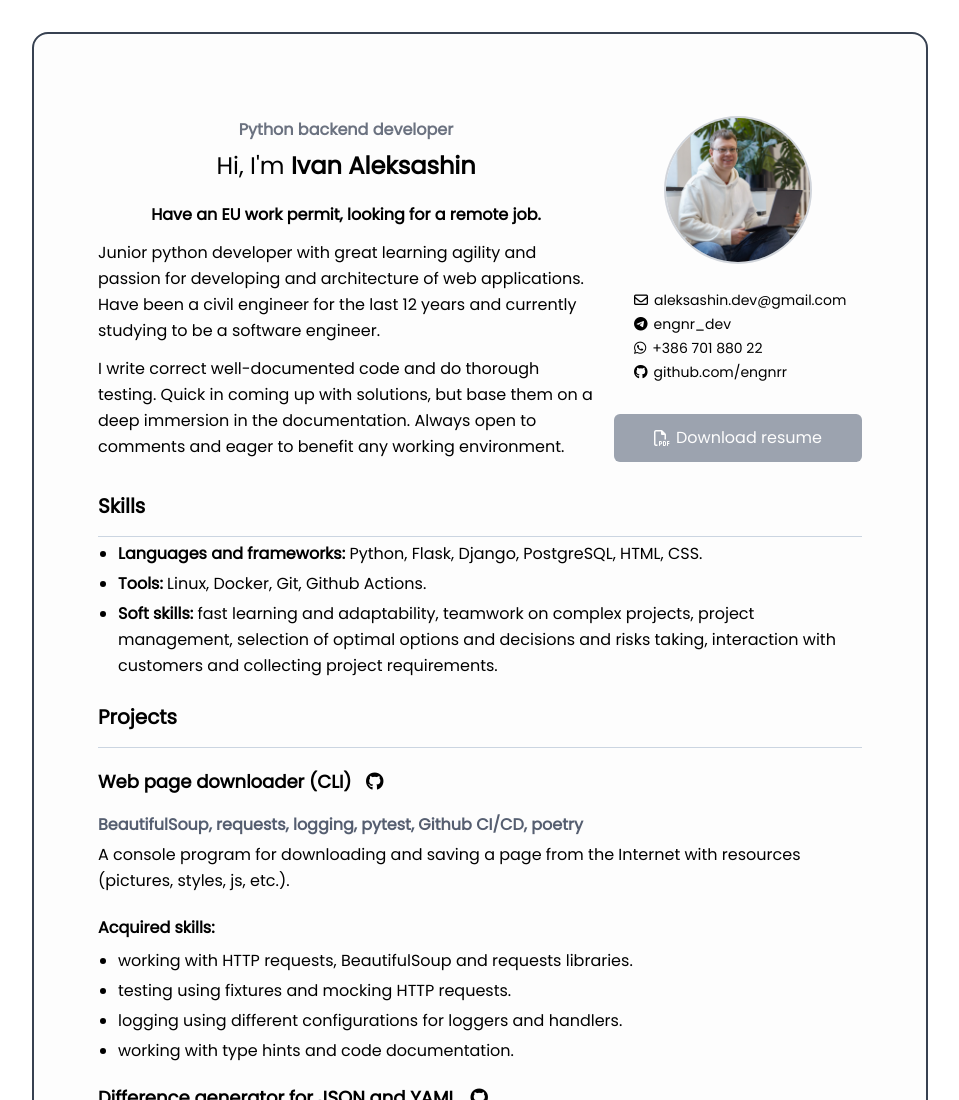
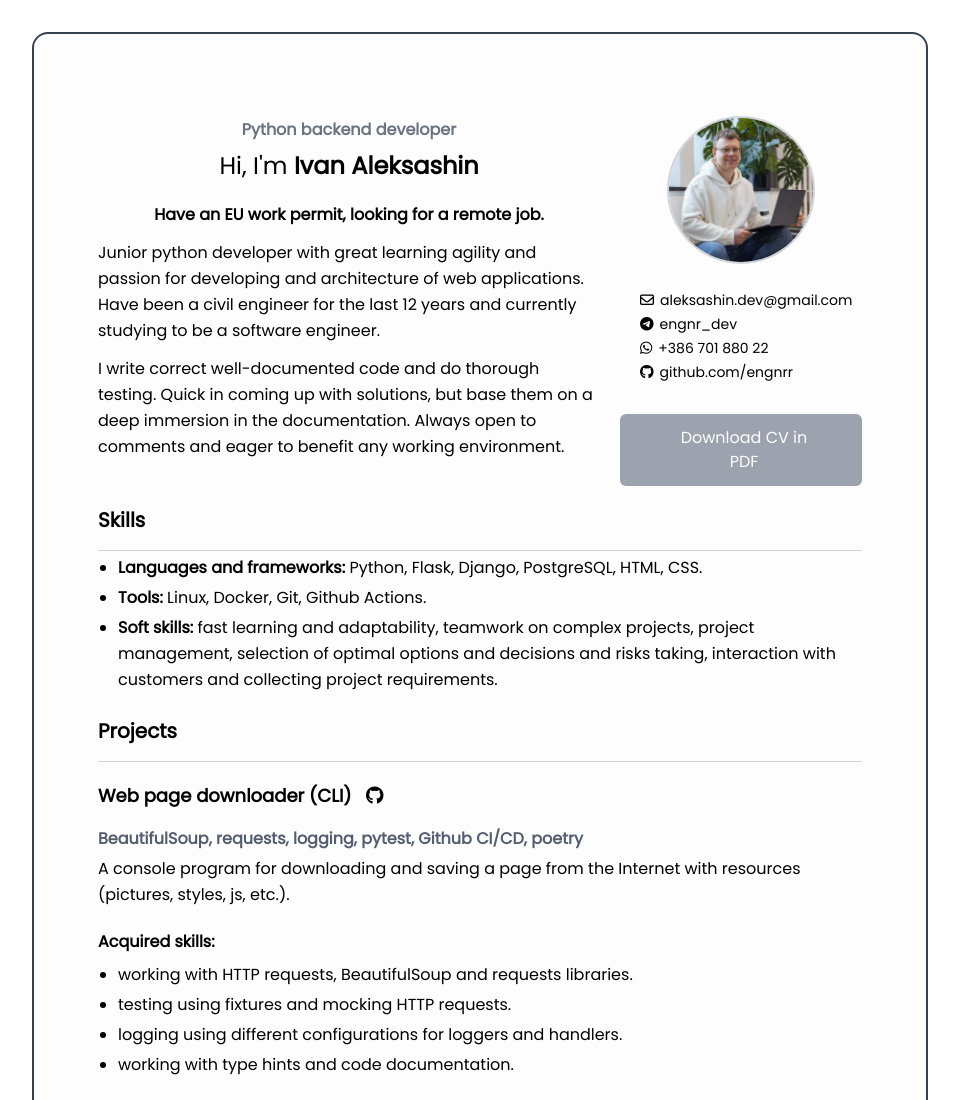
Before and after one commit to engnrr/engnr.dev, a website: page src/index.html in a window 1280 px wide. Shown: the top 1100 px of the page, without its empty margins (160-1119 px from the left). Drawn offline with Linux system fonts and the light colour scheme.

Commit message:
update index.html

```diff
--- a/src/index.html
+++ b/src/index.html
@@ -12,7 +12,7 @@
 </head>
 <body>
 <main class="font-sans text-base font-light leading-relaxed">
-    <div class="max-w-4xl p-4 mx-auto my-auto bg-white border-2 rounded-2xl border-gray-700 print:border-0 xsm:p-8 xsm:my-5 sm:p-9 sm:my-6 md:p-16 md:my-8 ">
+    <div class="max-w-4xl p-4 mx-auto my-auto bg-white border-2 rounded-2xl border-gray-700 print:border-0 md:p-16 md:my-8 ">
         <!--<header class="flex items-center justify-between h-20 px-4 leading-6 text-gray-700 border-b border-gray-200 border-solid sm:grid sm:auto-cols-auto sm:grid-cols-3 sm:px-6 lg:px-8">-->
         <!--    <nav class="flex sm:col-span-1" id="menu">-->
         <!--        <ol>-->
@@ -24,9 +24,12 @@
         <!--</header>-->
         <section id="about" class="flex flex-row space-x-5">
             <div class="basis-2/3">
-                <h2 class="text-base font-semibold text-center text-gray-500 pb-1 border-0">Python backend developer</h2>
-                <h1 class="text-2xl font-black pb-5 text-center"><span class="font-light">Hi, I'm </span>Ivan Aleksashin</h1>
-                <p class="leading-relaxed pb-3 font-semibold text-center">Have an EU work permit, looking for a remote job.</p>
+                <h2 class="text-base font-semibold text-center text-gray-500 pb-1 border-0">Python backend
+                    developer</h2>
+                <h1 class="text-2xl font-black pb-5 text-center"><span class="font-light">Hi, I'm </span>Ivan Aleksashin
+                </h1>
+                <p class="leading-relaxed pb-3 font-semibold text-center">Have an EU work permit, looking for a remote
+                    job.</p>
                 <p class="">Junior python developer with great learning agility and passion for
                     developing and architecture of
                     web
@@ -38,7 +41,7 @@
                     comments and eager to benefit any working
                     environment.</p>
             </div>
-            <div class="basis-1/3 text-sm">
+            <div class="text-sm md:block ">
                 <img class="mx-auto w-36 h-36 m-5 rounded-full ring-2 ring-gray-300 dark:ring-gray-500"
                      src="assets/avatar.jpg" alt="Bordered avatar">
                 <ul class="py-2">
@@ -56,7 +59,7 @@
                 </ul>
                 <a href="assets/Resume_Ivan_Aleksashin.pdf"
                    class="py-3 mt-5 px-8 lg:px-6 xl:px-10 inline-flex items-center justify-center text-center text-white text-base bg-gray-400 hover:bg-opacity-90 font-normal rounded-md">
-                    <i class="fa-regular fa-file-pdf"></i><span class="pl-1.5">Download resume</span></a>
+                    <span class="pl-1.5">Download CV in PDF</span></a>
             </div>
         </section>
         <section>
```
